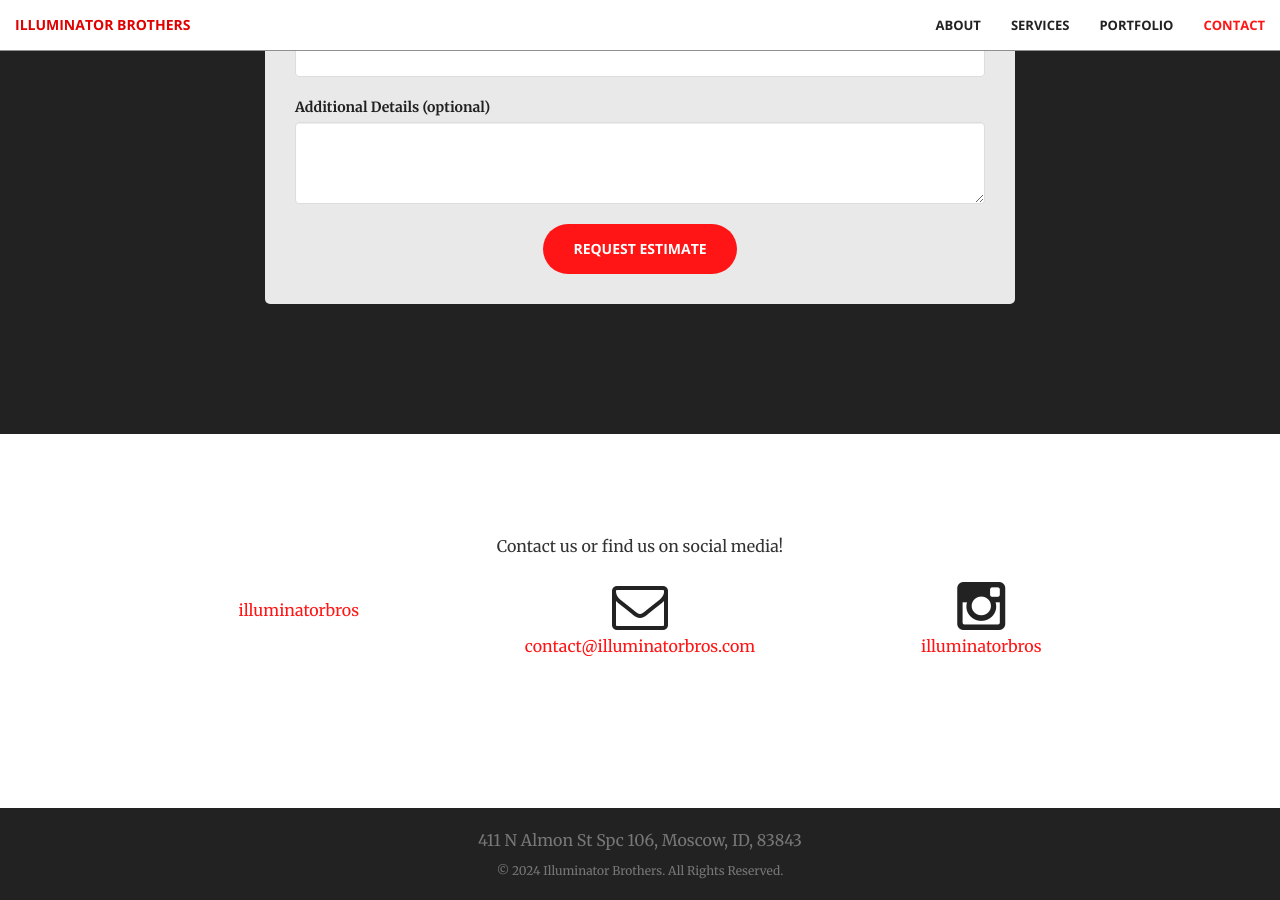
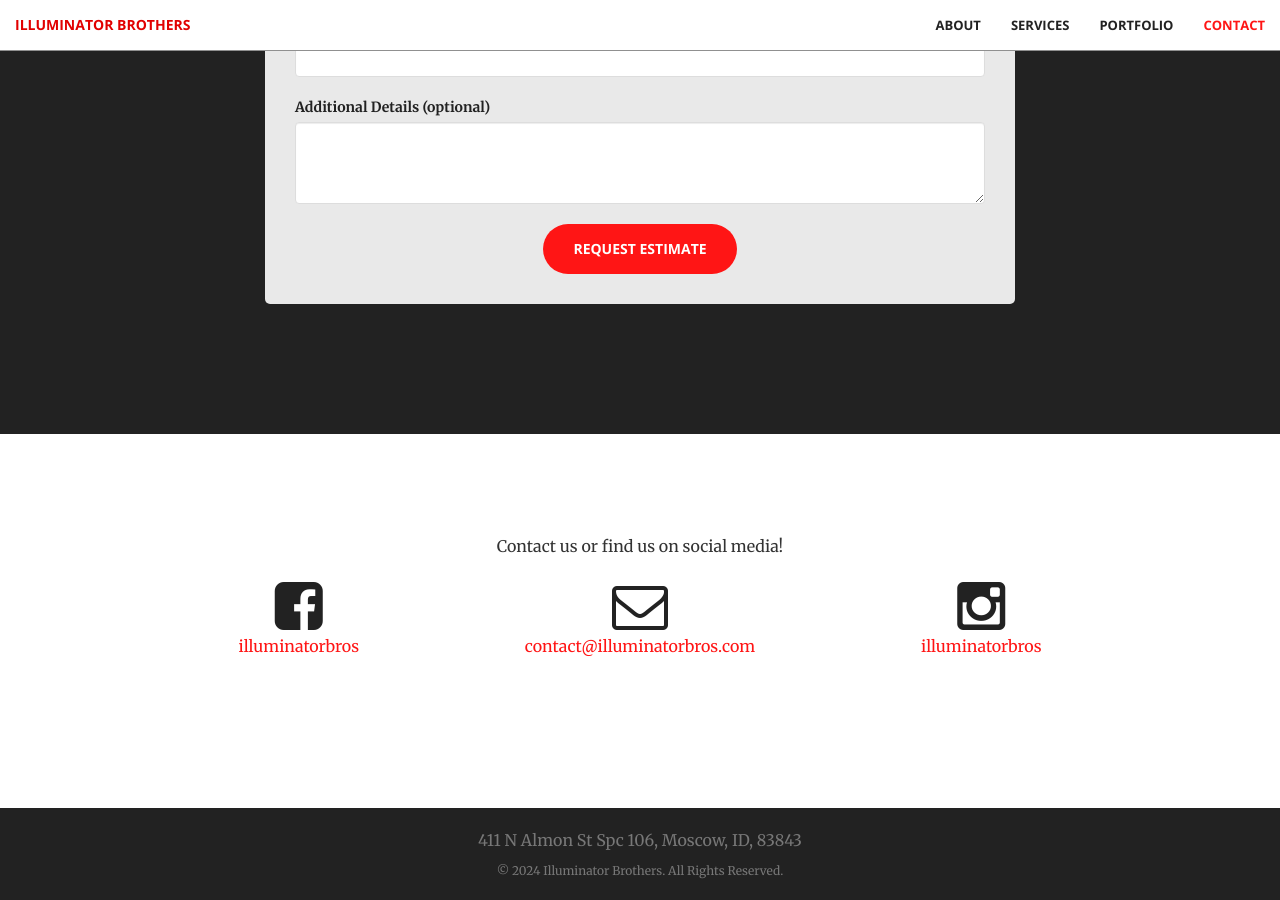
Before and after one commit to Gagege/illuminatorbros.com, a Jekyll site: the page built from index.html, in a window 1280 px wide and 900 px high, scrolled down 2252 px. Built offline with Jekyll 4.4.1, drawn with Linux system fonts in a browser that asks for light colours.

Commit message:
Update contact.html

```diff
--- a/_includes/contact.html
+++ b/_includes/contact.html
@@ -8,7 +8,7 @@
         <div class="row">
             <div class="col-lg-3 col-lg-offset-1 text-center">
                 <a href="https://www.facebook.com/{{ site.facebook_username }}" class="contact-link">
-                    <i class="fa fa-facebook_square fa-3x wow bounceIn" data-wow-delay=".1s"></i>
+                    <i class="fa fa-facebook-square fa-3x wow bounceIn" data-wow-delay=".1s"></i>
                     <p>{{ site.facebook_username }}</p>
                 </a>
             </div>
```
